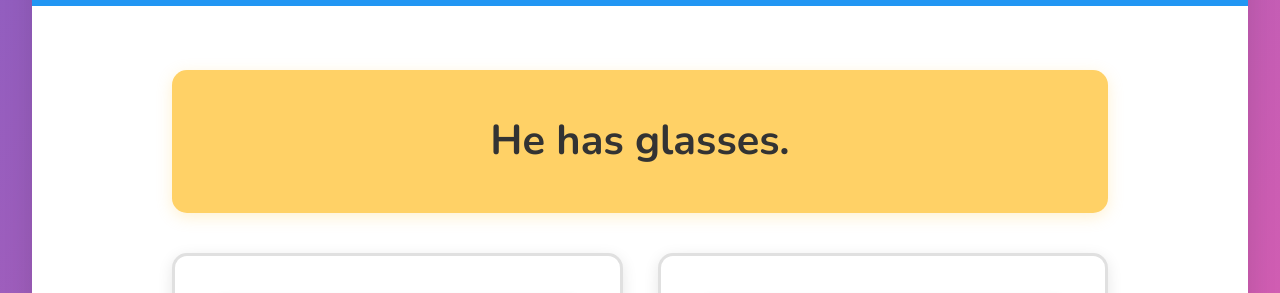
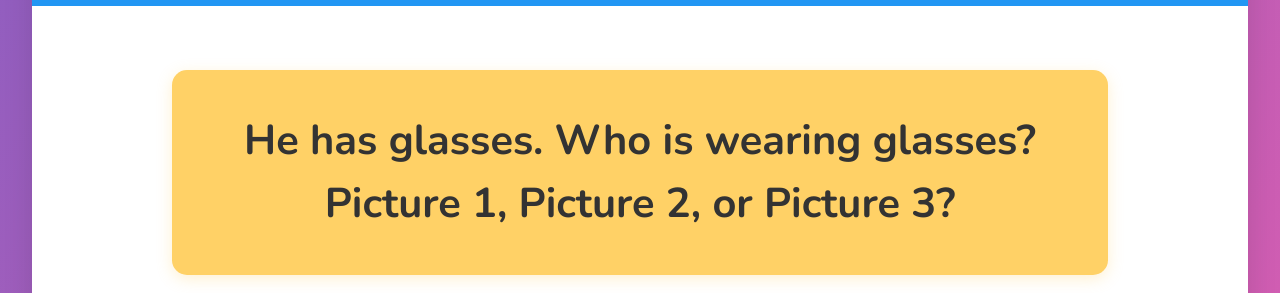
Before and after one commit to ahmadsaoghi-gamedev/presentasi, a website: page index.html in a window 1280 px wide. Both pictures are taken after a click on the button "arrow_forward". Shown: the part 364-657 px from the top of the page. Drawn offline with nearby package versions, Linux system fonts and the light colour scheme.

Commit message:
Add files via upload

```diff
--- a/index.html
+++ b/index.html
@@ -62,7 +62,7 @@
                     <div class="slide-body">
                         <div class="quiz-container">
                             <div class="quiz-question">
-                                <p class="question-text">He has glasses.</p>
+                                <p class="question-text">He has glasses. Who is wearing glasses?<br>Picture 1, Picture 2, or Picture 3?</p>
                             </div>
                             <div class="quiz-options">
                                 <div class="option" onclick="selectOption(this, 1)">
```
